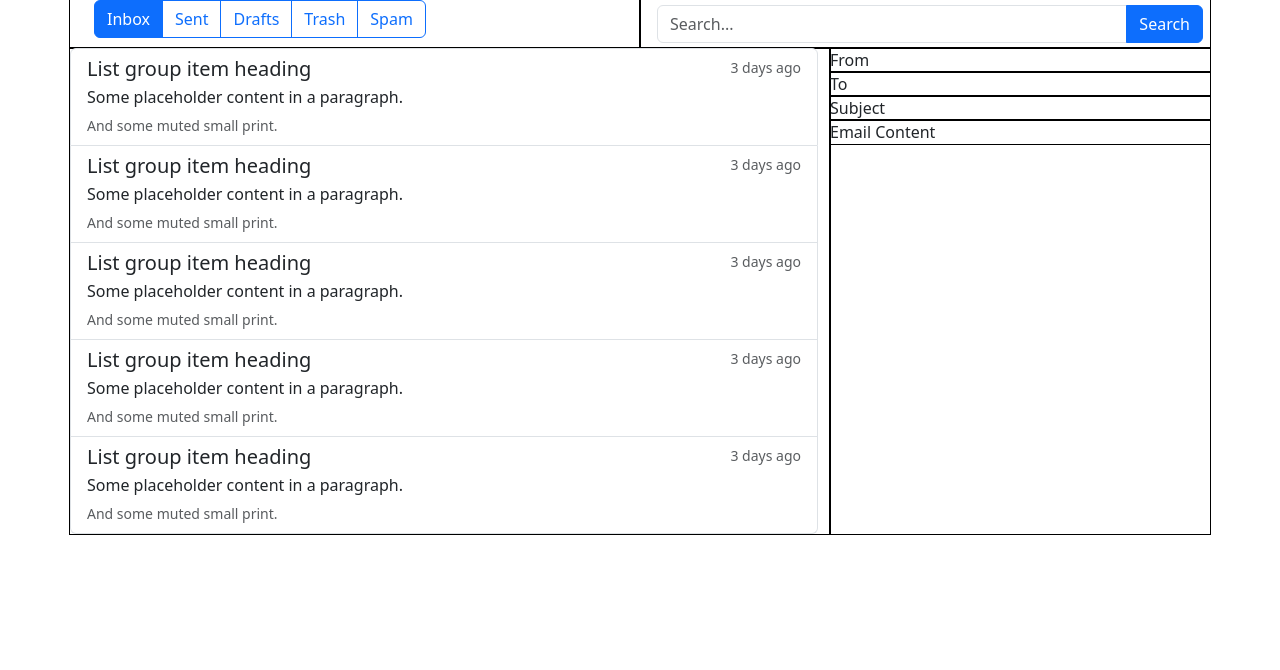
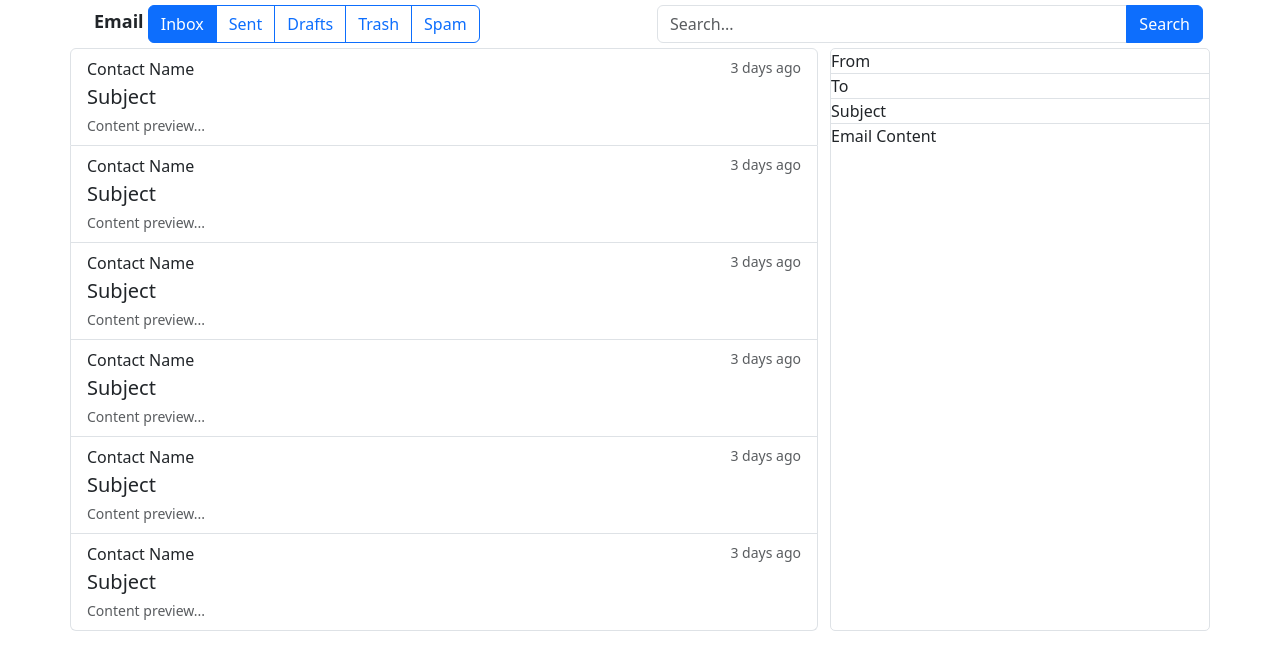
Before and after one commit to Gome510/email-template-pge233, a plain HTML site: page index.html in a window 1280 px wide. Drawn offline with nearby package versions, Linux system fonts and the light colour scheme.

Commit message:
Update placeholders
- logo
- list preview content

Styles:
- Email content borders

```diff
--- a/index.html
+++ b/index.html
@@ -14,10 +14,11 @@
 <body>
     <div class="container">
         <!-- Nav Bar-->
-        <div class="row">
+        <div class="row align-center">
             <!-- Category Buttons -->
             <div class="col-md-6 outline ">
-                <div class="container-fluid">
+                <div class="container-fluid ">
+                    <span id="logo">Email</span>
                     <div class="btn-group" role="group" aria-label="Basic radio toggle button group">
                         <input type="radio" class="btn-check" name="btnradio" id="btnInbox" autocomplete="off" checked>
                         <label class="btn btn-outline-primary" for="btnInbox">Inbox</label>
@@ -52,52 +53,61 @@
                     <ul class="list-group">
                         <a href="#" class="list-group-item list-group-item-action">
                             <div class="d-flex w-100 justify-content-between">
-                                <h5 class="mb-1">List group item heading</h5>
+                                <p class="mb-1">Contact Name</p>
                                 <small class="text-body-secondary">3 days ago</small>
                             </div>
-                            <p class="mb-1">Some placeholder content in a paragraph.</p>
-                            <small class="text-body-secondary">And some muted small print.</small>
+                            <h5 class="mb-1">Subject</h5>
+                            <small class="text-body-secondary">Content preview...</small>
                         </a>
                         <a href="#" class="list-group-item list-group-item-action">
                             <div class="d-flex w-100 justify-content-between">
-                                <h5 class="mb-1">List group item heading</h5>
+                                <p class="mb-1">Contact Name</p>
                                 <small class="text-body-secondary">3 days ago</small>
                             </div>
-                            <p class="mb-1">Some placeholder content in a paragraph.</p>
-                            <small class="text-body-secondary">And some muted small print.</small>
+                            <h5 class="mb-1">Subject</h5>
+                            <small class="text-body-secondary">Content preview...</small>
                         </a>
                         <a href="#" class="list-group-item list-group-item-action">
                             <div class="d-flex w-100 justify-content-between">
-                                <h5 class="mb-1">List group item heading</h5>
+                                <p class="mb-1">Contact Name</p>
                                 <small class="text-body-secondary">3 days ago</small>
                             </div>
-                            <p class="mb-1">Some placeholder content in a paragraph.</p>
-                            <small class="text-body-secondary">And some muted small print.</small>
+                            <h5 class="mb-1">Subject</h5>
+                            <small class="text-body-secondary">Content preview...</small>
                         </a>
                         <a href="#" class="list-group-item list-group-item-action">
                             <div class="d-flex w-100 justify-content-between">
-                                <h5 class="mb-1">List group item heading</h5>
+                                <p class="mb-1">Contact Name</p>
                                 <small class="text-body-secondary">3 days ago</small>
                             </div>
-                            <p class="mb-1">Some placeholder content in a paragraph.</p>
-                            <small class="text-body-secondary">And some muted small print.</small>
+                            <h5 class="mb-1">Subject</h5>
+                            <small class="text-body-secondary">Content preview...</small>
                         </a>
                         <a href="#" class="list-group-item list-group-item-action">
                             <div class="d-flex w-100 justify-content-between">
-                                <h5 class="mb-1">List group item heading</h5>
+                                <p class="mb-1">Contact Name</p>
                                 <small class="text-body-secondary">3 days ago</small>
                             </div>
-                            <p class="mb-1">Some placeholder content in a paragraph.</p>
-                            <small class="text-body-secondary">And some muted small print.</small>
+                            <h5 class="mb-1">Subject</h5>
+                            <small class="text-body-secondary">Content preview...</small>
                         </a>
+                        <a href="#" class="list-group-item list-group-item-action">
+                            <div class="d-flex w-100 justify-content-between">
+                                <p class="mb-1">Contact Name</p>
+                                <small class="text-body-secondary">3 days ago</small>
+                            </div>
+                            <h5 class="mb-1">Subject</h5>
+                            <small class="text-body-secondary">Content preview...</small>
+                        </a>
+
                     </ul>
                 </div>
             </div>
             <!-- Email Content -->
-            <div class="col-sm-4 outline">
-                <div class="row outline">From</div>
-                <div class="row outline">To</div>
-                <div class="row outline">Subject</div>
+            <div class="col-sm-4 outline round-border ">
+                <div class="row outline border-bottom">From</div>
+                <div class="row outline border-bottom">To</div>
+                <div class="row outline border-bottom">Subject</div>
                 <div class="row outline">Email Content</div>
             </div>
         </div>
--- a/styles.css
+++ b/styles.css
@@ -1,6 +1,24 @@
 .outline{
-    outline: solid black 1px;
+    /*outline: solid black 1px;*/
 }
 #search-box{
     margin:5px;
 }
+.round-border{
+    border: solid #dee2e6 1px;
+    border-radius: 5px;
+}
+.border-bottom{
+    border-bottom: solid black 1px;
+}
+#logo{
+    font-size: large;
+    font-weight: bold;
+}
+.align-center{
+    display: flex;
+    align-items: center;
+}
+.blue-border{
+    border-color: #0d6efd;
+}
```
